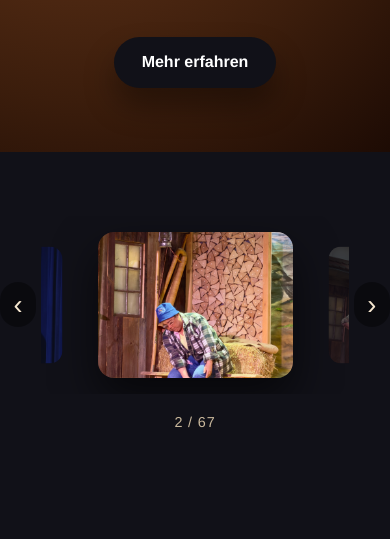
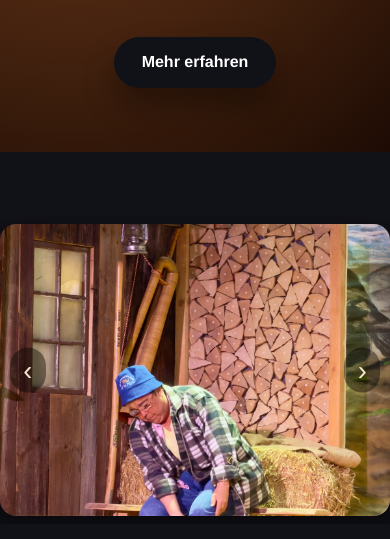
Before and after one commit to digital-apes-ch/theater-vagabonds, a website: page index.html in a window 390 px wide. Shown: the part 301-840 px from the top of the page. Drawn offline with Linux system fonts and the light colour scheme.

Commit message:
Show mobile gallery as full-width single image instead of peek
The peeking neighbours made the active image too small to make out. Mobile now
shows one full-width image at a time with the nav arrows overlaid on the edges;
auto-advance, looping and swipe behaviour are unchanged.

Co-Authored-By: Claude Opus 4.8 (1M context) <noreply@anthropic.com>

```diff
--- a/styles/gallery.css
+++ b/styles/gallery.css
@@ -85,19 +85,19 @@
   outline-offset: 2px;
 }
 
-/* ---- Peek / Coverflow (Mobile) ---- */
+/* ---- Einzelbild-Slider (Mobile) ---- */
 .gallery--peek {
-  gap: 0.3rem;
+  position: relative;
+  gap: 0;
 }
 
 .gallery__viewport--peek {
   display: flex;
-  gap: 1rem;
   overflow-x: auto;
   scroll-snap-type: x mandatory;
   -webkit-overflow-scrolling: touch;
   scrollbar-width: none;
-  padding: 1rem 9%;
+  padding: 0.5rem 0;
 }
 
 .gallery__viewport--peek::-webkit-scrollbar {
@@ -106,7 +106,7 @@
 
 .peek__tile {
   position: relative;
-  flex: 0 0 82%;
+  flex: 0 0 100%;
   scroll-snap-align: center;
   margin: 0;
   padding: 0;
@@ -116,9 +116,7 @@
   overflow: hidden;
   cursor: pointer;
   aspect-ratio: 4 / 3;
-  opacity: 0.3;
-  transform: scale(0.8);
-  transition: opacity 0.35s ease, transform 0.35s ease, box-shadow 0.35s ease;
+  box-shadow: 0 14px 34px rgba(0, 0, 0, 0.5);
 }
 
 .peek__tile img {
@@ -128,10 +126,24 @@
   display: block;
 }
 
-.peek__tile.is-active {
-  opacity: 1;
-  transform: scale(1);
-  box-shadow: 0 20px 44px rgba(0, 0, 0, 0.6);
+/* Navigationspfeile über das Bild legen, damit es die volle Breite nutzt */
+.gallery--peek .gallery__nav {
+  position: absolute;
+  top: 50%;
+  transform: translateY(-50%);
+  z-index: 3;
+}
+
+.gallery--peek .gallery__nav:hover {
+  transform: translateY(-50%) scale(1.08);
+}
+
+.gallery--peek .gallery__nav--prev {
+  left: 0.6rem;
+}
+
+.gallery--peek .gallery__nav--next {
+  right: 0.6rem;
 }
 
 /* ---- Navigation / Bildunterschrift ---- */
```
